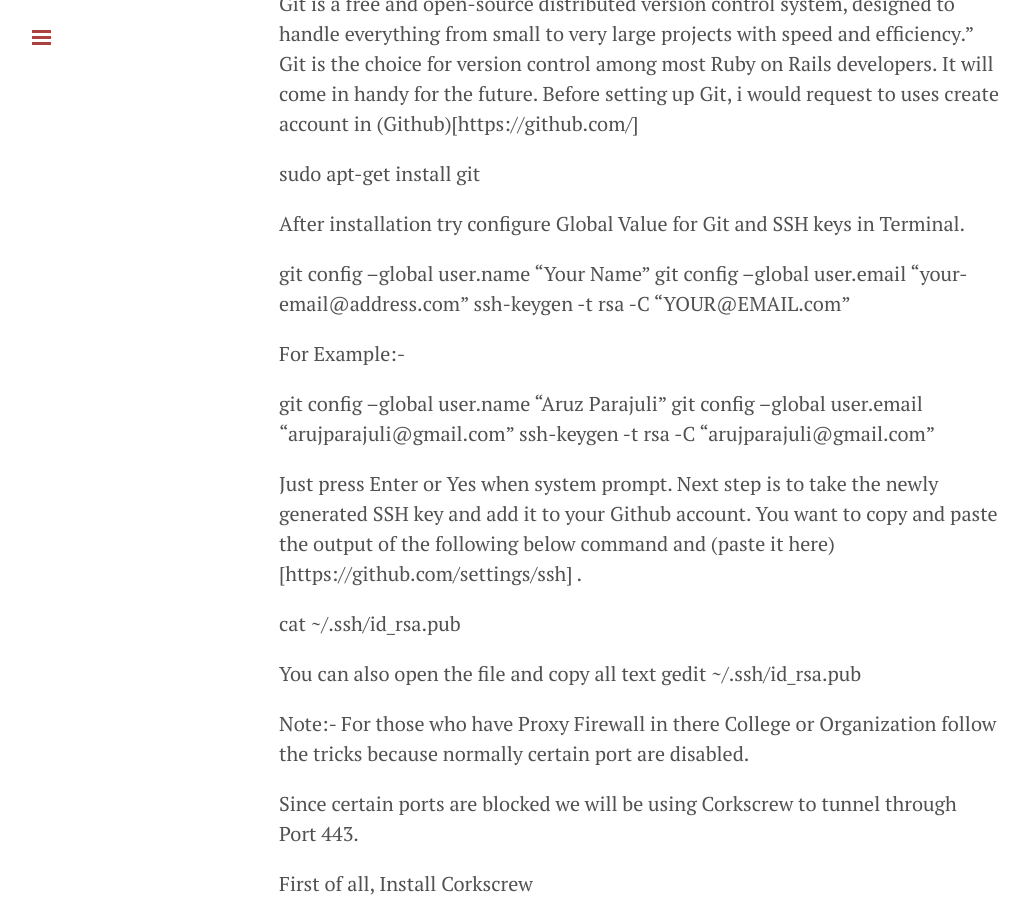
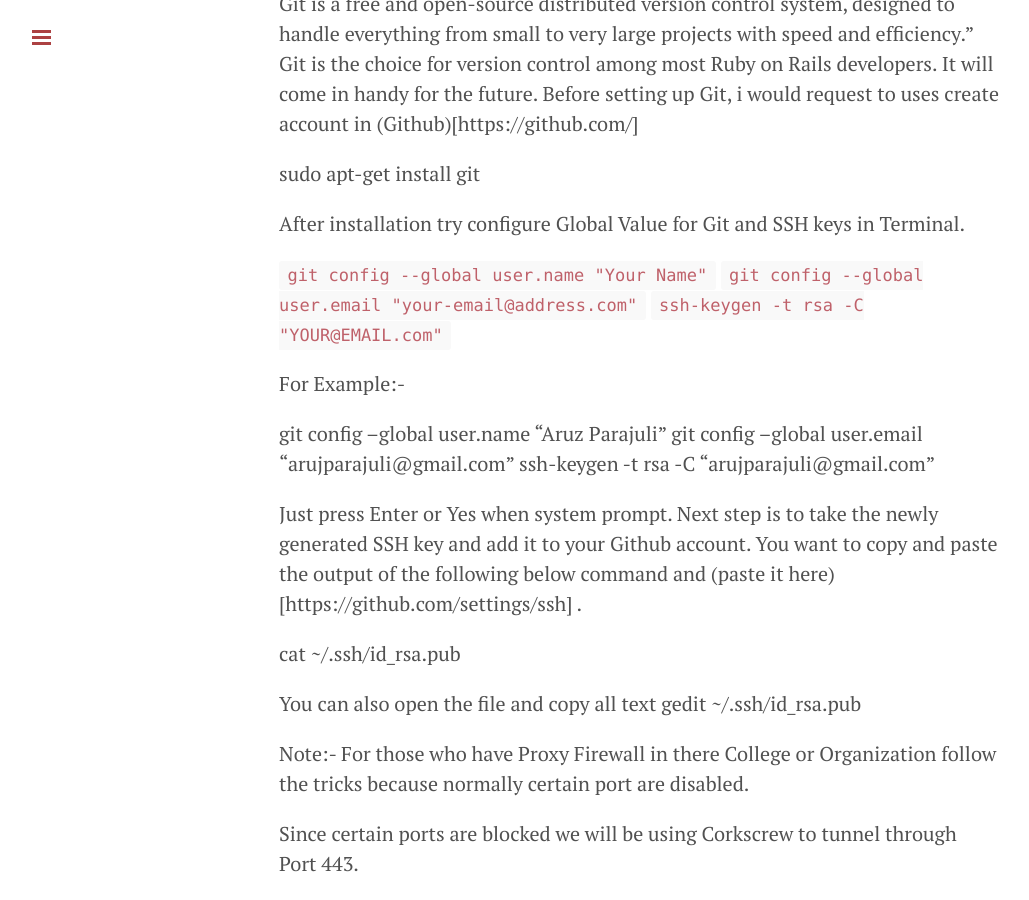
Before and after one commit to GauravDhanuka/aruzmeister.github.io, a Jekyll site: the page built from _posts/2014-09-19-setup-ruby-on-rails-box.md, in a window 1280 px wide and 900 px high, scrolled down 1163 px. Shown: the whole window, without its empty margins (1-1030 px from the left). Built offline with Jekyll 4.4.1, drawn with Linux system fonts in a browser that asks for light colours; Markdown is read by kramdown in place of the engine named in the settings; comment, search, counter and statistics services are not loaded.

Commit message:
Minor Changes#1

````diff
--- a/_posts/2014-09-19-setup-ruby-on-rails-box.md
+++ b/_posts/2014-09-19-setup-ruby-on-rails-box.md
@@ -28,9 +28,9 @@ sudo apt-get install git
 
 After installation try configure Global Value for Git and SSH keys in Terminal.
 
-git config --global user.name "Your Name"
-git config --global user.email "your-email@address.com"
-ssh-keygen -t rsa -C "YOUR@EMAIL.com"
+``` git config --global user.name "Your Name" ```
+``` git config --global user.email "your-email@address.com" ```
+``` ssh-keygen -t rsa -C "YOUR@EMAIL.com" ```
 
 For Example:-
 
````
